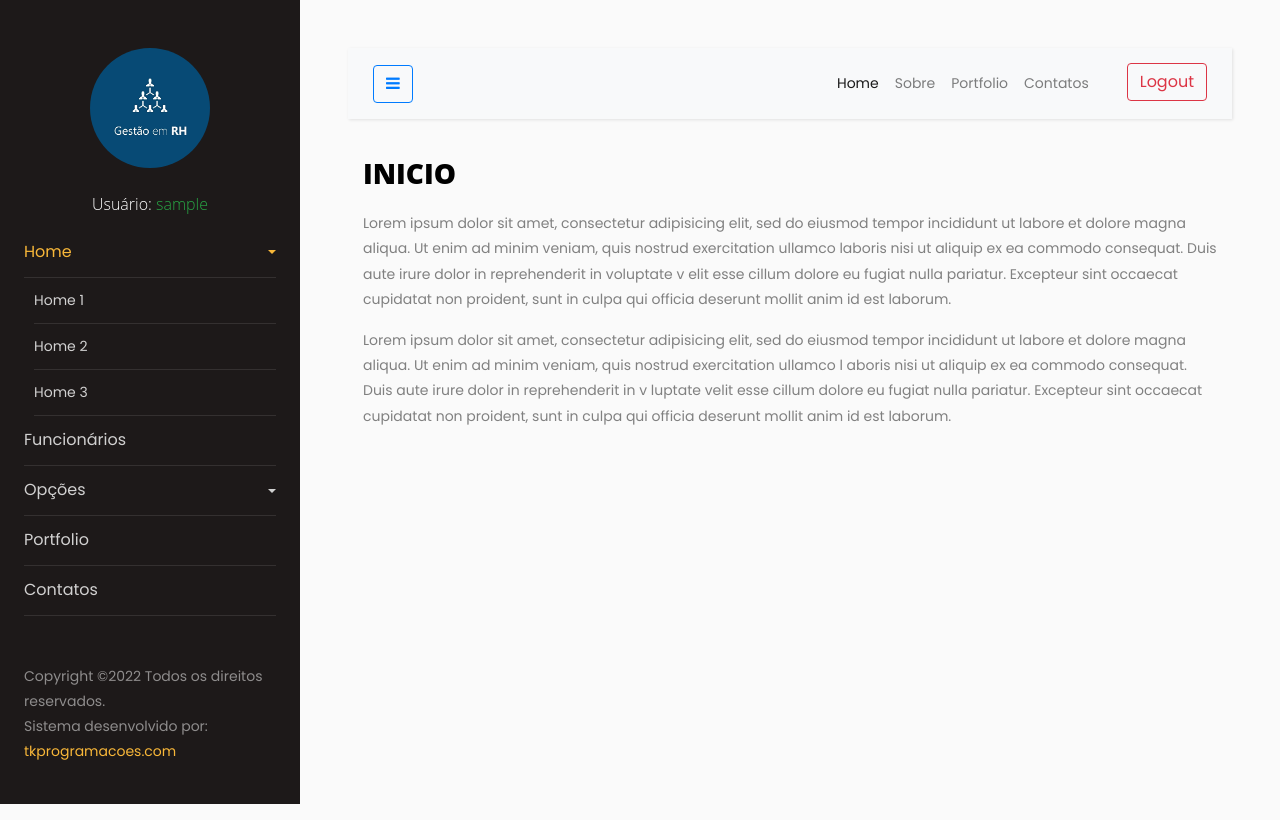
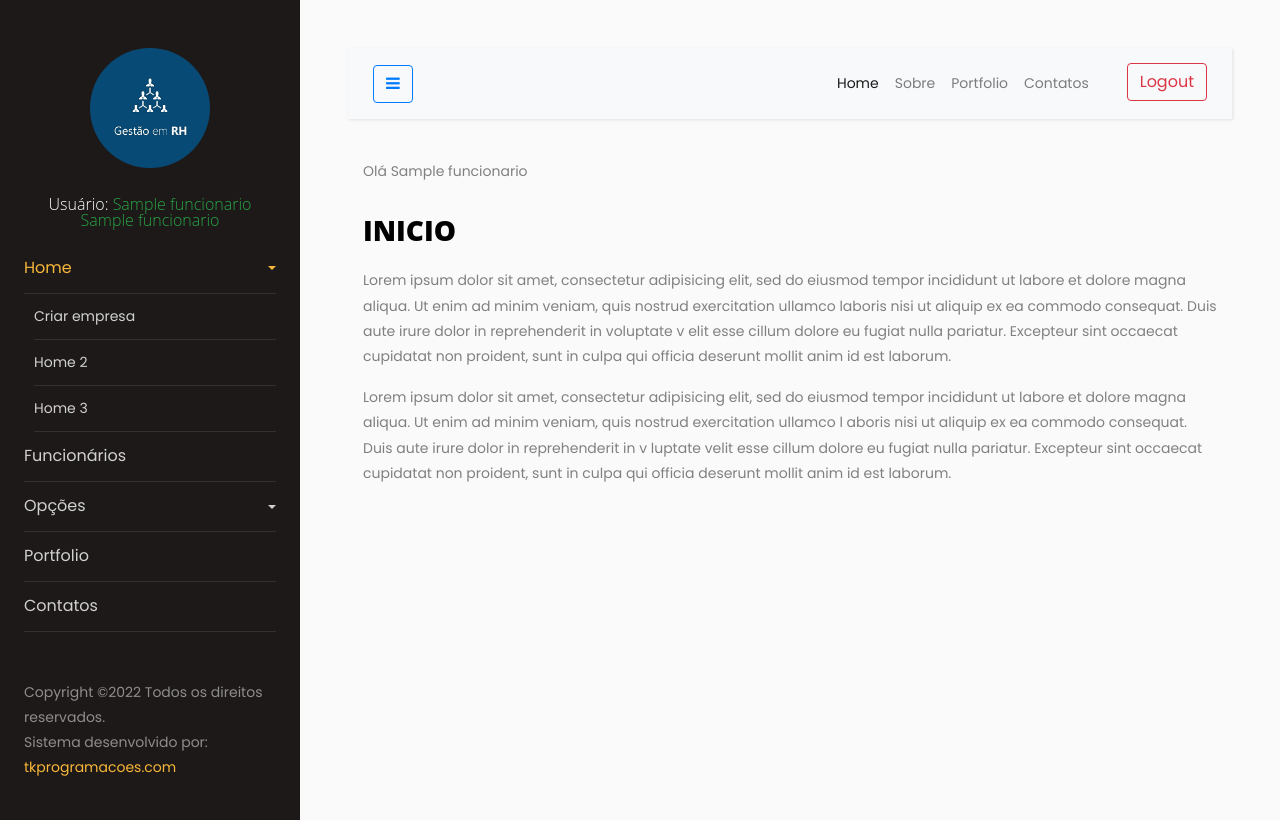
Before and after one commit to ricardoprotheus/Gestao-RH, a Django app: page / in a window 1280 px wide, after a click on "Home". Run offline with Django 3.2, Linux system fonts and the light colour scheme; a user stored in the database is signed in; tables that the repository leaves empty hold one stand-in row (values such as "Sample post"); some libraries are stand-ins or nearby versions.

Commit message:
informações dentro do template

```diff
--- a/apps/core/templates/core/index.html
+++ b/apps/core/templates/core/index.html
@@ -5,6 +5,7 @@
   {% block main %}
 
         <div class="container-fluid">
+            <p>Olá {{ usuario.funcionario.nome }}</p>
             <h2 class="mb-4">Inicio</h2>
             <p>Lorem ipsum dolor sit amet, consectetur adipisicing elit, sed do eiusmod tempor incididunt ut
                 labore et dolore magna aliqua. Ut enim ad minim veniam, quis nostrud exercitation ullamco laboris
--- a/apps/core/views.py
+++ b/apps/core/views.py
@@ -14,12 +14,11 @@ from funcionarios.models import Funcionario
 
 #@login_required
 def home(request):
+    #Pegas informacoes do usuario
     data = {}
     data['usuario'] =  request.user
-    context = {
-        'data': data,
-    }
-    return render(request, "core/index.html", context)
+
+    return render(request, "core/index.html", data)
 
 def logar(request):
     if request.method == 'GET':
--- a/apps/funcionarios/models.py
+++ b/apps/funcionarios/models.py
@@ -11,7 +11,7 @@ class Funcionario(models.Model):
     #Criar user junto ao cadastro(protegido) USUARIO UNICO PARA UM FUNCIONARIO
     user = models.OneToOneField(User, on_delete=models.PROTECT)
     departamentos = models.ManyToManyField(Departamento)
-    empresa = models.ForeignKey(Empresa, on_delete=models.PROTECT)
+    empresa = models.ForeignKey(Empresa, on_delete=models.PROTECT, null=True, blank=True)
     foto_funcionatio = models.ImageField(upload_to=nome)
 
     class Meta:
--- a/templates/base.html
+++ b/templates/base.html
@@ -30,16 +30,24 @@
           </a>
 
           {% if user.is_authenticated %}
-          <p class="usuario">Usuário: <span class="text-success"> {{ user.username }}</span></p>
+          <p class="usuario">Usuário: <span class="text-success"> {{ usuario.funcionario.nome }}
+            {{ usuario.funcionario.sobrenome }}
+          </span></p>
           {% endif %}
 
 	        <ul class="list-unstyled components mb-5">
 	          <li class="active">
 	            <a href="#homeSubmenu" data-toggle="collapse" aria-expanded="false" class="dropdown-toggle">Home</a>
 	            <ul class="collapse list-unstyled" id="homeSubmenu">
-                <li>
-                    <a href="#">Home 1</a>
-                </li>
+                {% if usuario.funcionado.empresa %}
+                  <li>
+                      <a href="#">Editar empresa</a>
+                  </li>
+                {% else %}
+                  <li>
+                    <a href="#">Criar empresa</a>
+                  </li>
+                {% endif %}
                 <li>
                     <a href="#">Home 2</a>
                 </li>
```
Also changed, not shown: apps/funcionarios/migrations/0008_alter_funcionario_options_alter_funcionario_empresa_and_more.py (added).
